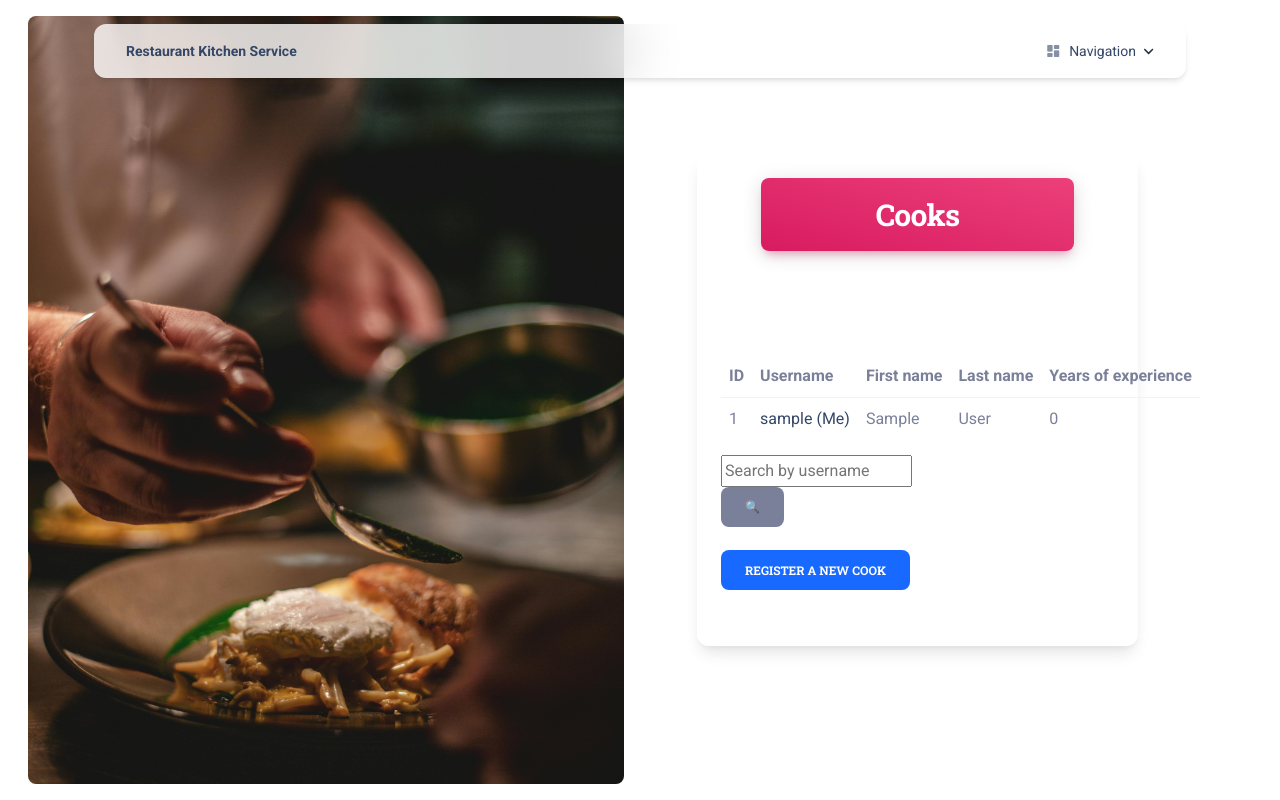
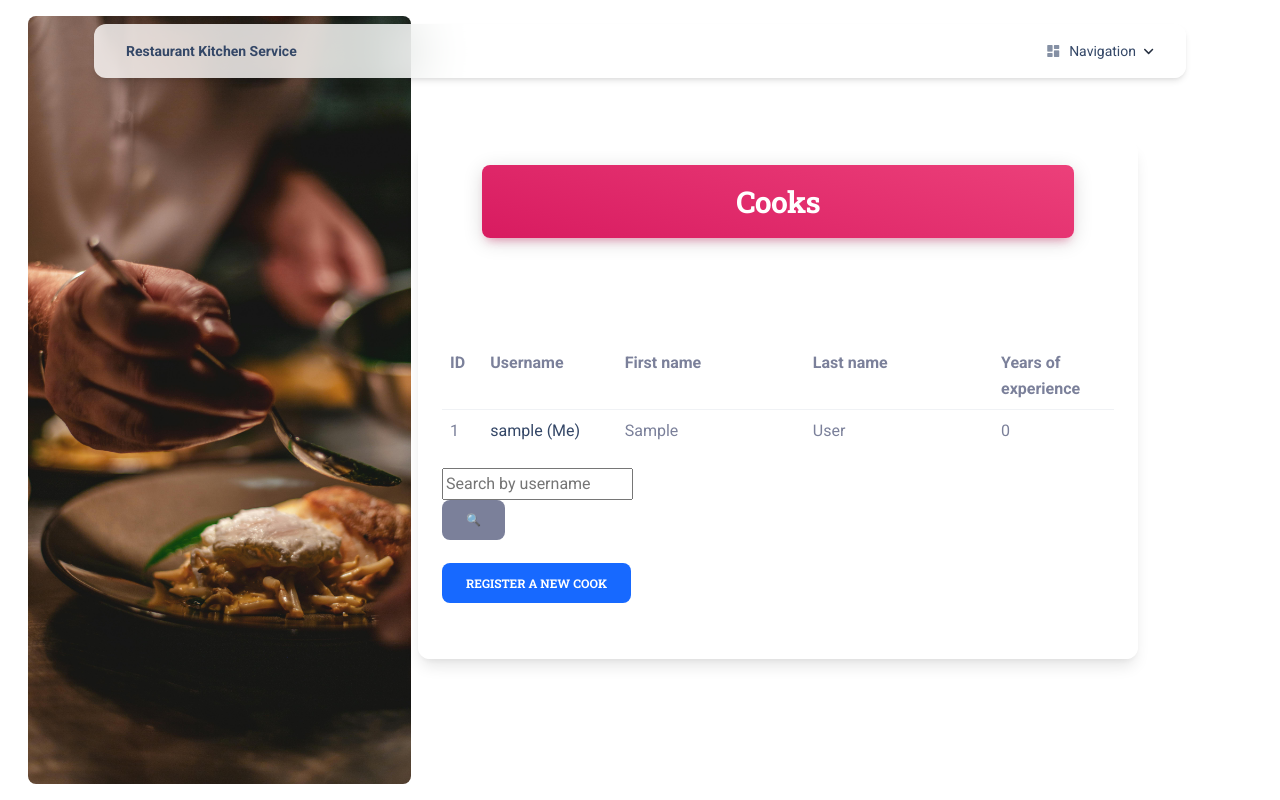
Before and after one commit to TarasFirst/restaurant-kitchen-service, a Django app: page /cooks/ in a window 1280 px wide. Run offline with Django 5.2, Linux system fonts and the light colour scheme; the visitor is signed in with stand-in values (Sample User, id 1); data comes from the database, SQL or seed files in the repository; some libraries are stand-ins or nearby versions.

Commit message:
Modify all templates
- modify the code for the best look of images and content.

```diff
--- a/templates/base.html
+++ b/templates/base.html
@@ -39,9 +39,7 @@
 {% endblock header %}
 
 {% block content %}{% endblock content %}
-
 {% block javascripts %}{% endblock javascripts %}
-
 </body>
 
 </html>
--- a/templates/includes/navigation.html
+++ b/templates/includes/navigation.html
@@ -3,24 +3,16 @@
 <div class="container position-sticky z-index-sticky top-0">
   <div class="row">
     <div class="col-12">
+
       <nav
-          class="navbar navbar-expand-lg  blur border-radius-xl top-0 mt-4 z-index-fixed shadow position-absolute my-3 py-2 start-0 end-0 mx-4">
+          class="navbar navbar-expand-lg blur border-radius-xl top-0 mt-4 z-index-fixed shadow position-absolute my-3 py-2 start-0 end-0 mx-4">
         <div class="container-fluid px-0">
-          <a class="navbar-brand font-weight-bolder ms-sm-3" href="/"
-             rel="tooltip" title="Designed and Coded by Creative Tim" data-placement="bottom">
+          <a class="navbar-brand font-weight-bolder ms-sm-3" href="/" rel="tooltip"
+             title="Designed and Coded by Creative Tim" data-placement="bottom">
             Restaurant Kitchen Service
           </a>
-          <button class="navbar-toggler shadow-none ms-2" type="button" data-bs-toggle="collapse"
-                  data-bs-target="#navigation" aria-controls="navigation" aria-expanded="false"
-                  aria-label="Toggle navigation">
-            <span class="navbar-toggler-icon mt-2">
-              <span class="navbar-toggler-bar bar1"></span>
-              <span class="navbar-toggler-bar bar2"></span>
-              <span class="navbar-toggler-bar bar3"></span>
-            </span>
-          </button>
-          <div class="collapse navbar-collapse pt-3 pb-2 py-lg-0 w-100" id="navigation">
-            <ul class="navbar-nav navbar-nav-hover ms-auto">
+          <div class="collapse navbar-collapse" id="navigation">
+            <ul class="navbar-nav ms-auto">
               <li class="nav-item dropdown dropdown-hover mx-2">
                 <a class="nav-link ps-2 d-flex cursor-pointer align-items-center" id="dropdownMenuPages"
                    data-bs-toggle="dropdown" aria-expanded="false">
@@ -49,8 +41,8 @@
                     <h6 class="dropdown-header text-dark font-weight-bolder d-flex align-items-center px-1 mt-3">
                       User
                     </h6>
-                    <a href="{{ user.get_absolute_url }}"
-                       class="dropdown-item border-radius-md>User">{{ user.get_username }}
+                    <a href="{{ user.get_absolute_url }}" class="dropdown-item border-radius-md">
+                      {{ user.get_username }}
                     </a>
                     <form method="post" action="{% url 'logout' %}">
                       {% csrf_token %}
--- a/templates/kitchen/cook_confirm_delete.html
+++ b/templates/kitchen/cook_confirm_delete.html
@@ -1,8 +1,6 @@
 {% extends "base.html" %}
 
 {% load static %}
-
-{% block title %} {% endblock title %}
 
 {% block content %}
   <section>
@@ -10,12 +8,12 @@
       <div class="container">
         <div class="row">
           <div
-          class="col-6 d-lg-flex d-none h-100 my-auto pe-0 position-absolute top-0 start-0 text-center justify-content-center flex-column">
+              class="col-5 d-lg-flex d-none h-100 my-auto pe-0 position-absolute top-0 start-0 text-center justify-content-center flex-column">
             <div class="position-relative h-100 m-3 px-7 border-radius-lg d-flex flex-column justify-content-center"
                  style="background-image: url('{% static 'img/illustrations/pexels-yente-van-eynde-1263034-2403391.jpg' %}'); background-size: cover;"
                  loading="lazy"></div>
           </div>
-        <div class="col-xl-5 col-lg-6 col-md-7 d-flex flex-column ms-auto me-auto ms-lg-auto me-lg-5">
+          <div class="col-6 d-flex flex-column ms-auto me-auto ms-lg-auto me-lg-5">
             <div class="card d-flex blur justify-content-center shadow-lg my-sm-0 my-sm-6 mt-8 mb-5">
               <div class="card-header p-5 position-relative mt-n4 mx-3 z-index-2 bg-transparent">
                 <div class="bg-gradient-danger shadow-primary border-radius-lg p-3">
--- a/templates/kitchen/cook_form.html
+++ b/templates/kitchen/cook_form.html
@@ -1,8 +1,6 @@
 {% extends "base.html" %}
 
 {% load static %}
-
-{% block title %}  {% endblock title %}
 
 {% block content %}
   <section>
@@ -10,12 +8,12 @@
   <div class="container">
     <div class="row">
       <div
-          class="col-6 d-lg-flex d-none h-100 my-auto pe-0 position-absolute top-0 start-0 text-center justify-content-center flex-column">
+          class="col-5 d-lg-flex d-none h-100 my-auto pe-0 position-absolute top-0 start-0 text-center justify-content-center flex-column">
         <div class="position-relative h-100 m-3 px-7 border-radius-lg d-flex flex-column justify-content-center"
              style="background-image: url('{% static 'img/illustrations/pexels-yente-van-eynde-1263034-2403391.jpg' %}'); background-size: cover;"
              loading="lazy"></div>
       </div>
-      <div class="col-xl-5 col-lg-6 col-md-7 d-flex flex-column ms-auto me-auto ms-lg-auto me-lg-5">
+      <div class="col-6  d-flex flex-column ms-auto me-auto ms-lg-auto me-lg-5">
         <div class="card d-flex blur justify-content-center shadow-lg my-sm-0 my-sm-6 mt-8 mb-5">
           <div class="card-header p-5 position-relative mt-n4 mx-3 z-index-2 bg-transparent">
             <div class="bg-gradient-primary shadow-primary border-radius-lg p-3">
--- a/templates/kitchen/cook_list.html
+++ b/templates/kitchen/cook_list.html
@@ -2,22 +2,20 @@
 
 {% load static %}
 
-{% block title %}  {% endblock title %}
+{% block content %}
 
-{% block content %}
-  <!-- -------- START HEADER 8 w/ card over right bg image ------- -->
   <section>
     <div class="page-header min-vh-100">
       <div class="container">
         <div class="row">
           <div
-              class="col-6 d-lg-flex d-none h-100 my-auto pe-0 position-absolute top-0 start-0 text-center justify-content-center flex-column">
+              class="col-4 d-lg-flex d-none h-100 my-auto pe-0 position-absolute top-0 start-0 text-center justify-content-center flex-column">
             <div class="position-relative h-100 m-3 px-7 border-radius-lg d-flex flex-column justify-content-center"
                  style="background-image: url('{% static 'img/illustrations/pexels-yente-van-eynde-1263034-2403391.jpg' %}'); background-size: cover;"
                  loading="lazy"></div>
           </div>
-          <div class="col-xl-5 col-lg-6 col-md-7 d-flex flex-column ms-auto me-auto ms-lg-auto me-lg-5">
-            <div class="card d-flex blur justify-content-center shadow-lg my-sm-0 my-sm-6 mt-8 mb-5">
+          <div class="col-8 d-flex flex-column ms-auto me-auto ms-lg-auto me-lg-5">
+            <div class="card d-flex blur justify-content-center shadow-lg my-sm-6 mt-8 mb-5">
               <div class="card-header p-5 position-relative mt-n4 mx-3 z-index-2 bg-transparent">
                 <div class="bg-gradient-primary shadow-primary border-radius-lg p-3">
                   <h3 class="text-white text-center mb-0 ">Cooks</h3>
@@ -26,9 +24,45 @@
               <div class="card-body">
                 <p class="pb-3">
 
+                  {% if cook_list %}
+                    <style>
+                        .table-fixed {
+                            width: 100%;
+                            table-layout: fixed;
+                        }
 
-                  {% if cook_list %}
-                    <table class="table">
+                        .table-fixed th, .table-fixed td {
+                            word-wrap: break-word;
+                            white-space: normal;
+                            overflow: hidden;
+                        }
+
+                        .table-fixed th:nth-child(1),
+                        .table-fixed td:nth-child(1) {
+                            width: 6%;
+                        }
+
+                        .table-fixed th:nth-child(2),
+                        .table-fixed td:nth-child(2) {
+                            width: 20%;
+                        }
+
+                        .table-fixed th:nth-child(3),
+                        .table-fixed td:nth-child(3) {
+                            width: 28%;
+                        }
+
+                        .table-fixed th:nth-child(4),
+                        .table-fixed td:nth-child(4) {
+                            width: 28%;
+                        }
+
+                        .table-fixed th:nth-child(5),
+                        .table-fixed td:nth-child(5) {
+                            width: 18%;
+                        }
+                    </style>
+                    <table class="table table-fixed">
                       <tr>
                         <th>ID</th>
                         <th>Username</th>
@@ -40,8 +74,7 @@
                         <tr>
                           <td>{{ cook.id }}</td>
                           <td><a href="{{ cook.get_absolute_url }}">{{ cook.username }} {% if user == cook %}
-                            (Me){% endif %}</a>
-                          </td>
+                            (Me){% endif %}</a></td>
                           <td>{{ cook.first_name }}</td>
                           <td>{{ cook.last_name }}</td>
                           <td>{{ cook.years_of_experience }}</td>
--- a/templates/kitchen/index.html
+++ b/templates/kitchen/index.html
@@ -1,8 +1,6 @@
 {% extends "base.html" %}
 
 {% load static %}
-
-{% block title %} Restaurant Kitchen Service {% endblock title %}
 
 {% block body %} class="index-page bg-gray-200" {% endblock body %}
 
--- a/templates/registration/logged_out.html
+++ b/templates/registration/logged_out.html
@@ -1,8 +1,4 @@
 {% extends 'base.html' %}
-
-{% block title %} {% endblock title %}
-
-{% block body %}{% endblock body %}
 
 {% block header %}{% endblock header %}
 
```
Also changed, not shown: templates/kitchen/cook_detail.html (+5 -10 lines), templates/kitchen/dish_confirm_delete.html (+5 -4 lines), templates/kitchen/dish_detail.html (+3 -42 lines), templates/kitchen/dish_form.html (+16 -9 lines), templates/kitchen/dish_list.html (+3 -11 lines), templates/kitchen/dish_type_confirm_delete.html (+3 -4 lines), templates/kitchen/dish_type_form.html (+3 -4 lines), templates/kitchen/dish_type_list.html (+37 -11 lines), templates/registration/login.html (+6 -8 lines). Lines whose indentation alone changed are shown as unchanged.
